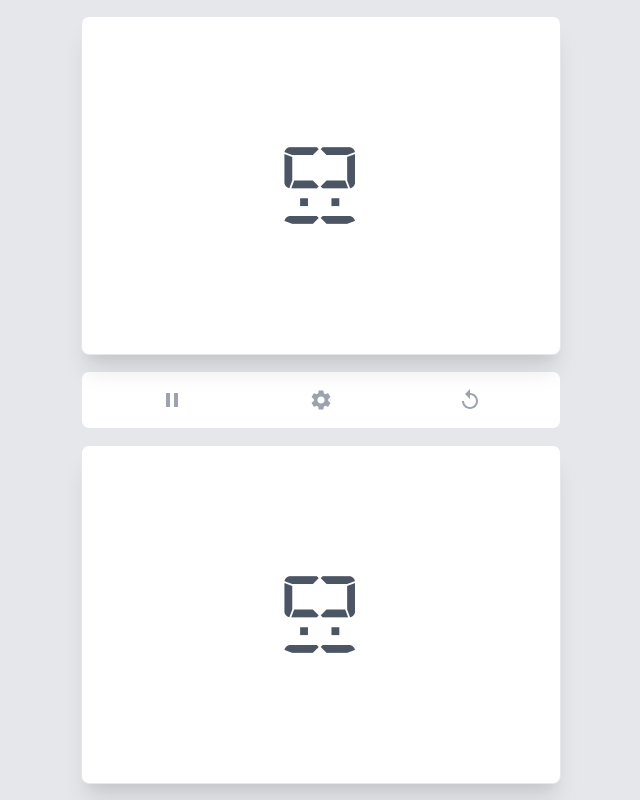
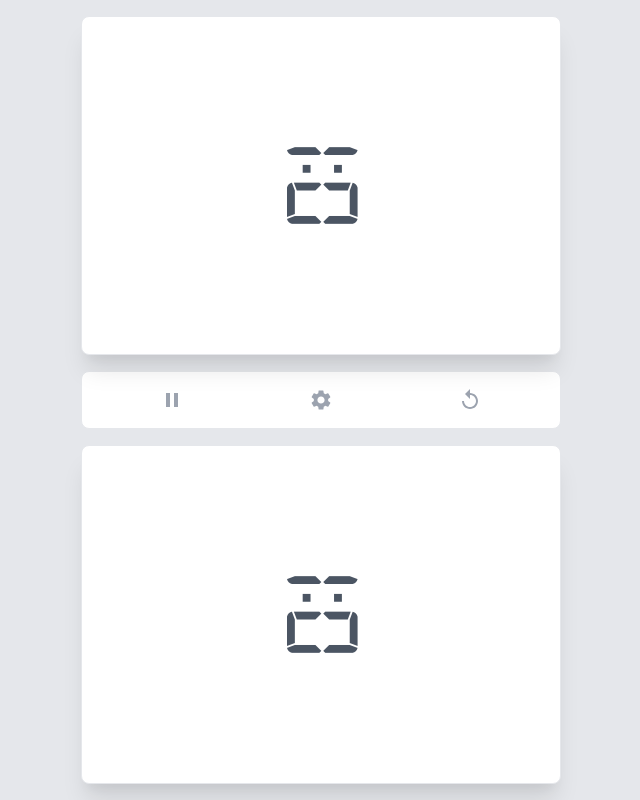
Before and after one commit to iqbaltawakkal/chessclock, a React app: page / in a window 1280 px wide. Shown: the whole page, without its empty margins (319-959 px from the left). Built offline with nearby package versions, Linux system fonts and the light colour scheme; the HTML template or start-up script is replaced by a standard one.

Commit message:
fliptimer condition

```diff
--- a/src/components/Time.jsx
+++ b/src/components/Time.jsx
@@ -15,7 +15,7 @@ const Time = (props) => {
     <>
       <svg
         className={`font-digital text-gray-600 fill-current w-full h-full transform ${
-          props.flipTimer ? `rotate-90` : `-rotate-90`
+          props.flipTimer ? `-rotate-90` : `rotate-90`
         }`}
         viewBox="0 0 50 50"
       >
```
